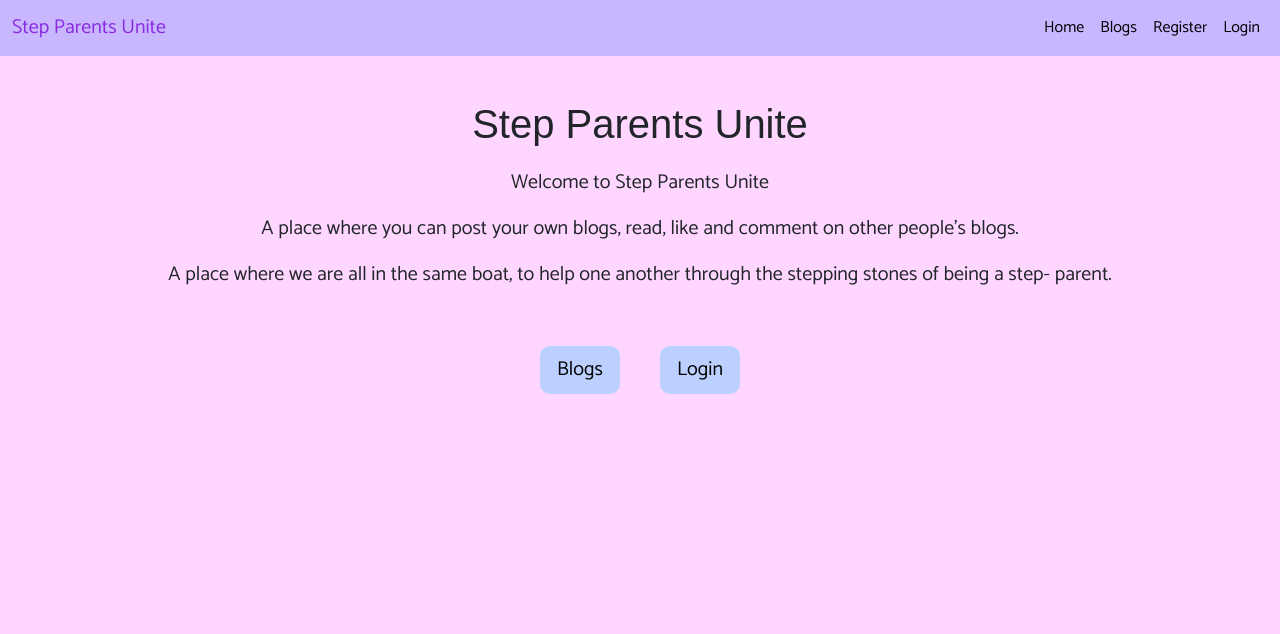
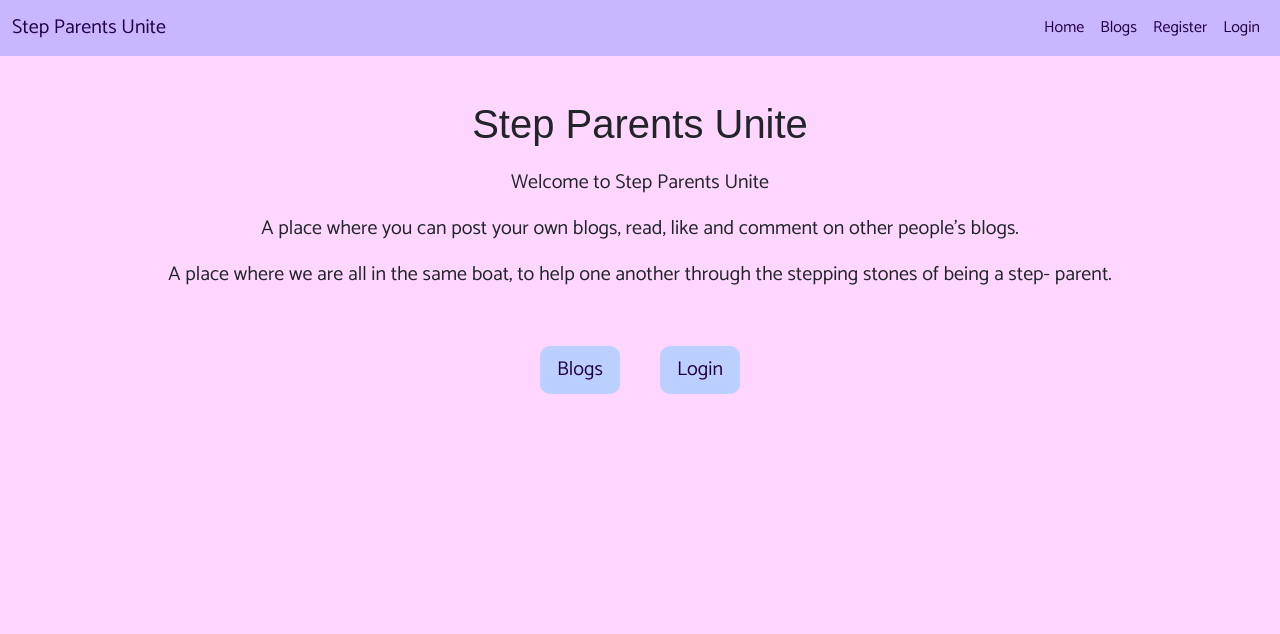
Before and after one commit to Mrst12/step-parents-unite, a Django app: page / in a window 1280 px wide. Shown: the top 634 px of the page. Run offline with Django 3.2, Linux system fonts and the light colour scheme.

Commit message:
change text colour for contrast

```diff
--- a/static/css/style.css
+++ b/static/css/style.css
@@ -3,11 +3,15 @@
 }
 
 .nav-link {
-    color: black;
+    color: #240046;
+}
+
+.nav-link:hover {
+    color: #fff;
 }
 
 .logo {
-    color: blueviolet;
+    color: #240046;
 }
 
 /*media query for navbar*/
@@ -54,12 +58,13 @@ h1 {
 .btn-signup {
     background-color: #bbd0ff;
     margin: 20px 20px;
-    color:black;
+    color:#240046;
     border-radius: 10px;
 }
 
 .btn-signup:hover {
     background-color: #b8c0ff;
+    color: #fff;
 }
 
 .btn-link {
@@ -68,7 +73,7 @@ h1 {
 
 /*blog page */
 .author {
-    color: black;
+    color: #240046;
 }
 
 .card {
@@ -82,7 +87,7 @@ h1 {
 }
 
 a.post-link {
-    color:black;
+    color:#240046;
     text-decoration: none;
 }
 
```
